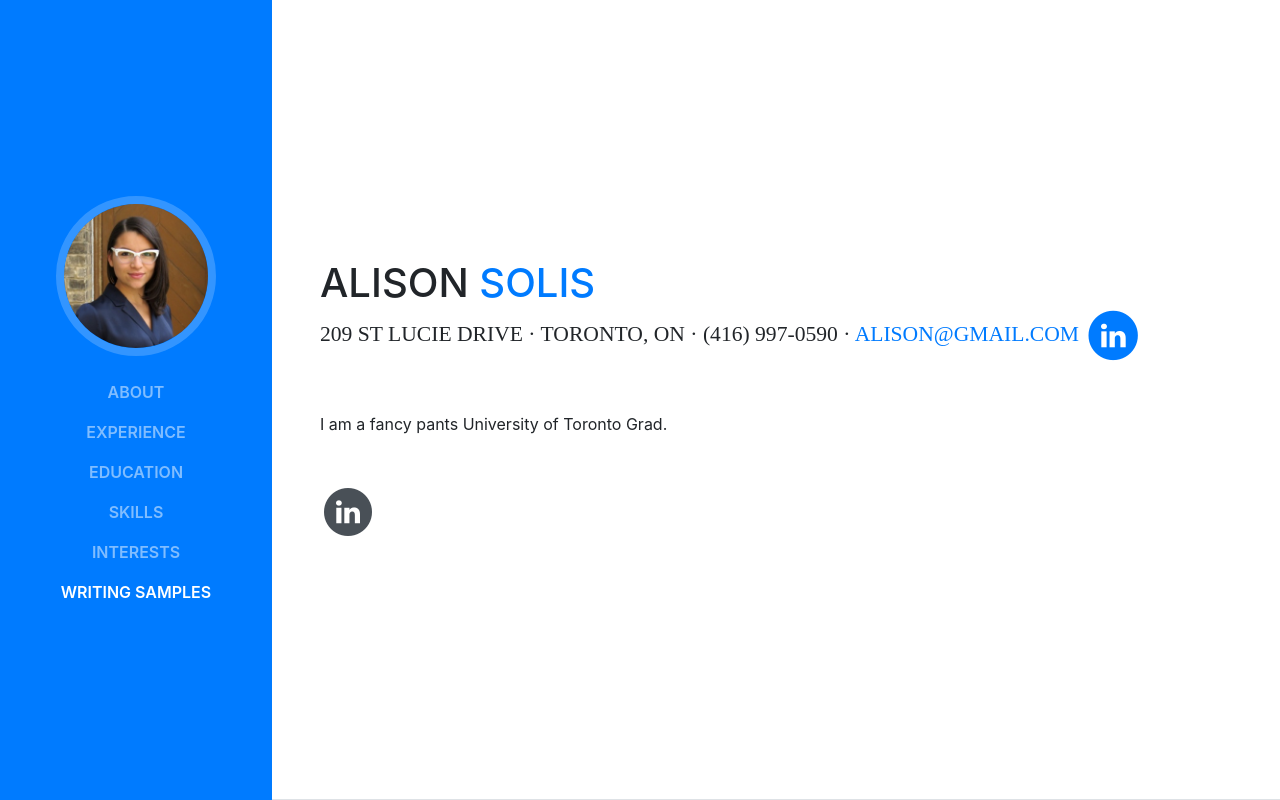
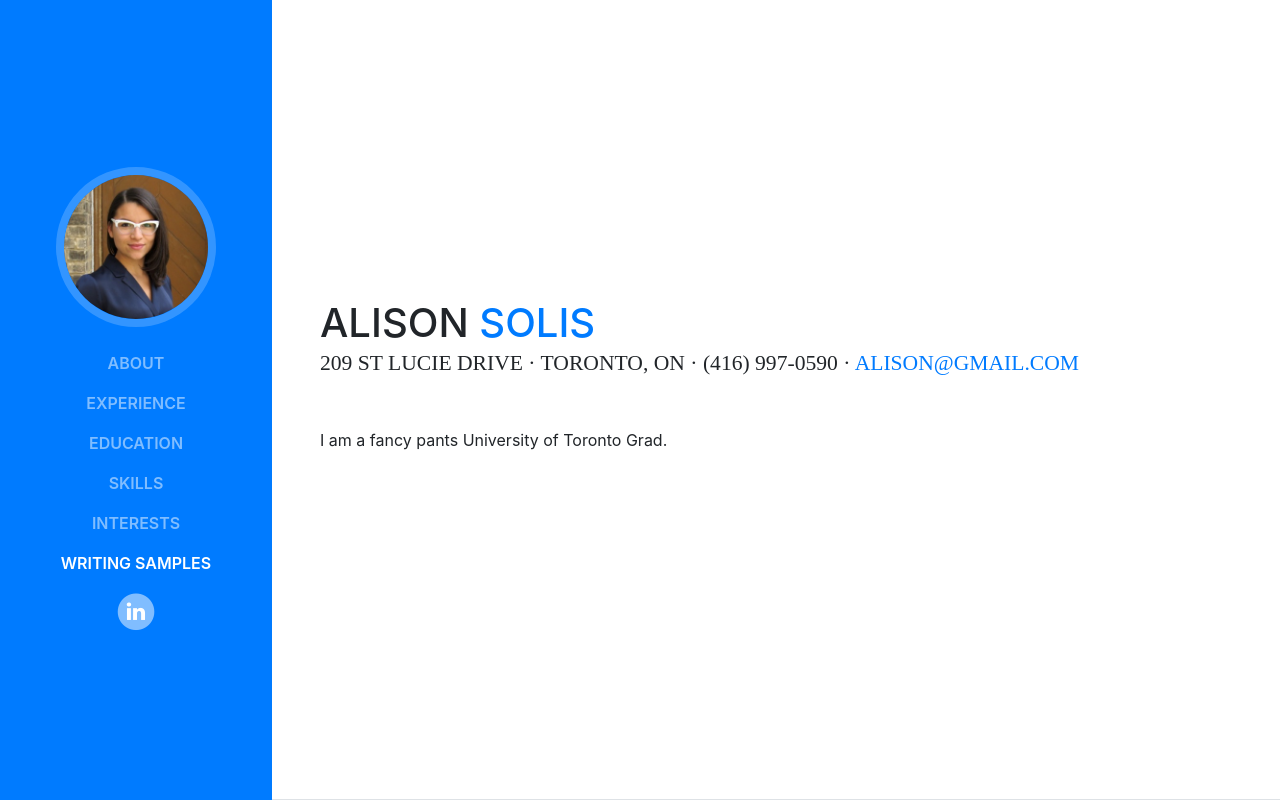
Before and after one commit to pvelasqu/pvelasqu.github.io, a website with bundled scripts: page index.html in a window 1280 px wide. Shown: the top 800 px of the page. Built offline with nearby package versions, Linux system fonts and the light colour scheme; a web font is replaced by a local one.

Commit message:
Changed some css colours, moved the linked in icon. Testing color schemes.

```diff
--- a/css/resume.css
+++ b/css/resume.css
@@ -40,14 +40,14 @@ h2 {
 .list-social-icons a {
   color: #495057; }
   .list-social-icons a:hover {
-    color: #BD5D38; }
+    color: #873600; }
   .list-social-icons a .fa-lg {
     font-size: 1.75rem; }
 
 .list-icons {
   font-size: 3rem; }
   .list-icons .list-inline-item i:hover {
-    color: #BD5D38; }
+    color: #873600; }
 
 #sideNav .navbar-nav .nav-item .nav-link {
   font-weight: 600;
@@ -104,12 +104,12 @@ section.resume-section {
     padding-bottom: 3rem !important; } }
 
 .bg-primary {
-  background-color: #BD5D38 !important; }
+  background-color: #873600 !important; }
 
 .text-primary {
-  color: #BD5D38 !important; }
+  color: #873600 !important; }
 
 a {
-  color: #BD5D38; }
+  color: #873600; }
   a:hover, a:focus, a:active {
     color: #824027; }
--- a/index.html
+++ b/index.html
@@ -80,6 +80,13 @@
           <li class="nav-item">
             <a class="nav-link js-scroll-trigger" href="#awards">Writing Samples</a>
           </li>
+          <li class="nav-item">
+            <a class="nav-link" href="http://linkedin.com">
+              <span class="fa-stack fa-lg">
+                <i class="fa fa-circle fa-stack-2x"></i>
+                <i class="fa fa-linkedin fa-stack-1x fa-inverse"></i>
+              </span>
+            </a>
         </ul>
       </div>
     </nav>
@@ -93,24 +100,8 @@
           </h1>
           <div class="subheading mb-5">209 St Lucie Drive · Toronto, ON · (416) 997-0590 ·
             <a href="mailto:name@email.com">Alison@gmail.com</a>
-            <a href="#">
-              <span class="fa-stack fa-lg">
-                <i class="fa fa-circle fa-stack-2x"></i>
-                <i class="fa fa-linkedin fa-stack-1x fa-inverse"></i>
-              </span>
-            </a>
           </div>
           <p class="mb-5">I am a fancy pants University of Toronto Grad.</p>
-          <ul class="list-inline list-social-icons mb-0">
-            <li class="list-inline-item">
-              <a href="#">
-                <span class="fa-stack fa-lg">
-                  <i class="fa fa-circle fa-stack-2x"></i>
-                  <i class="fa fa-linkedin fa-stack-1x fa-inverse"></i>
-                </span>
-              </a>
-            </li>
-          </ul>
         </div>
       </section>
 
```
